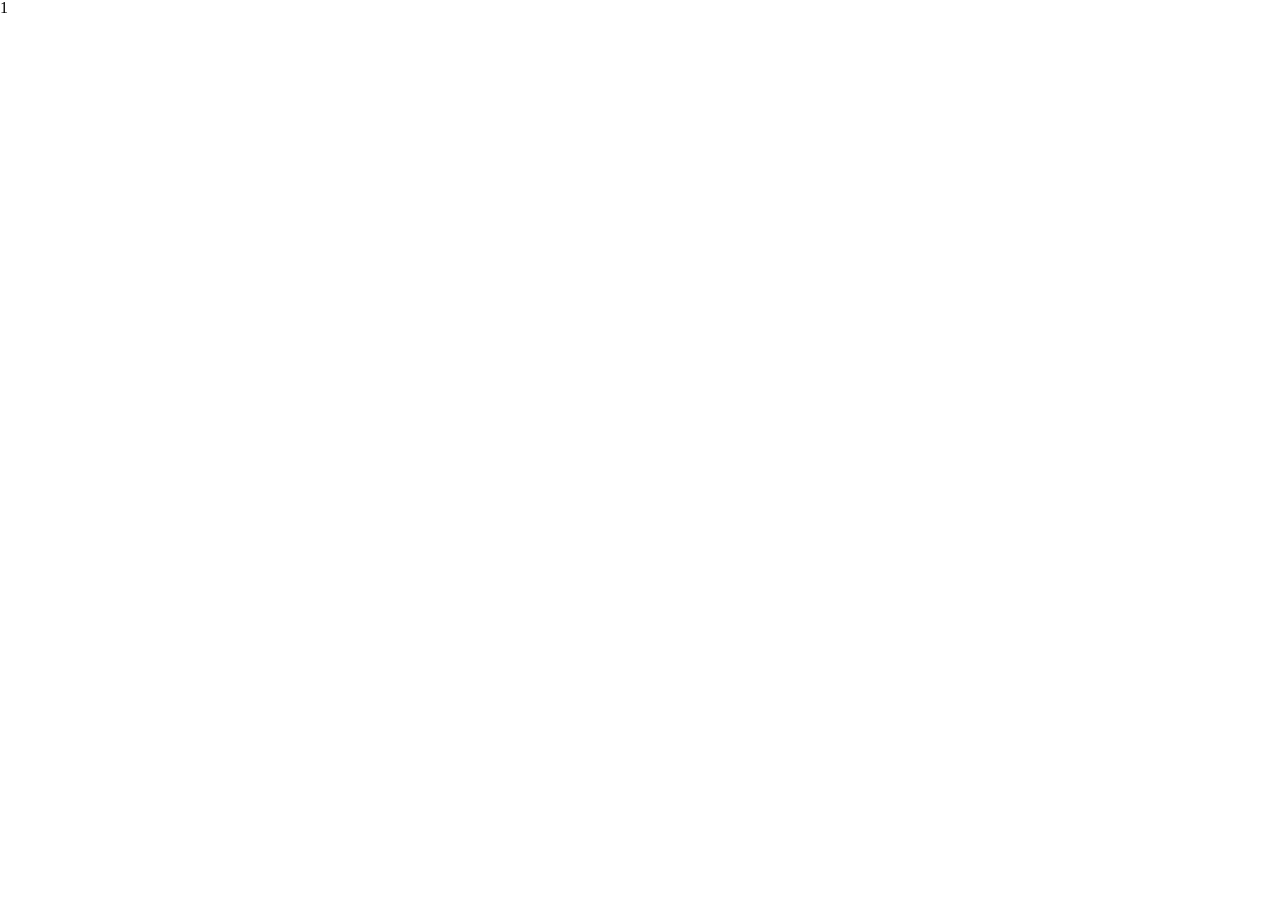
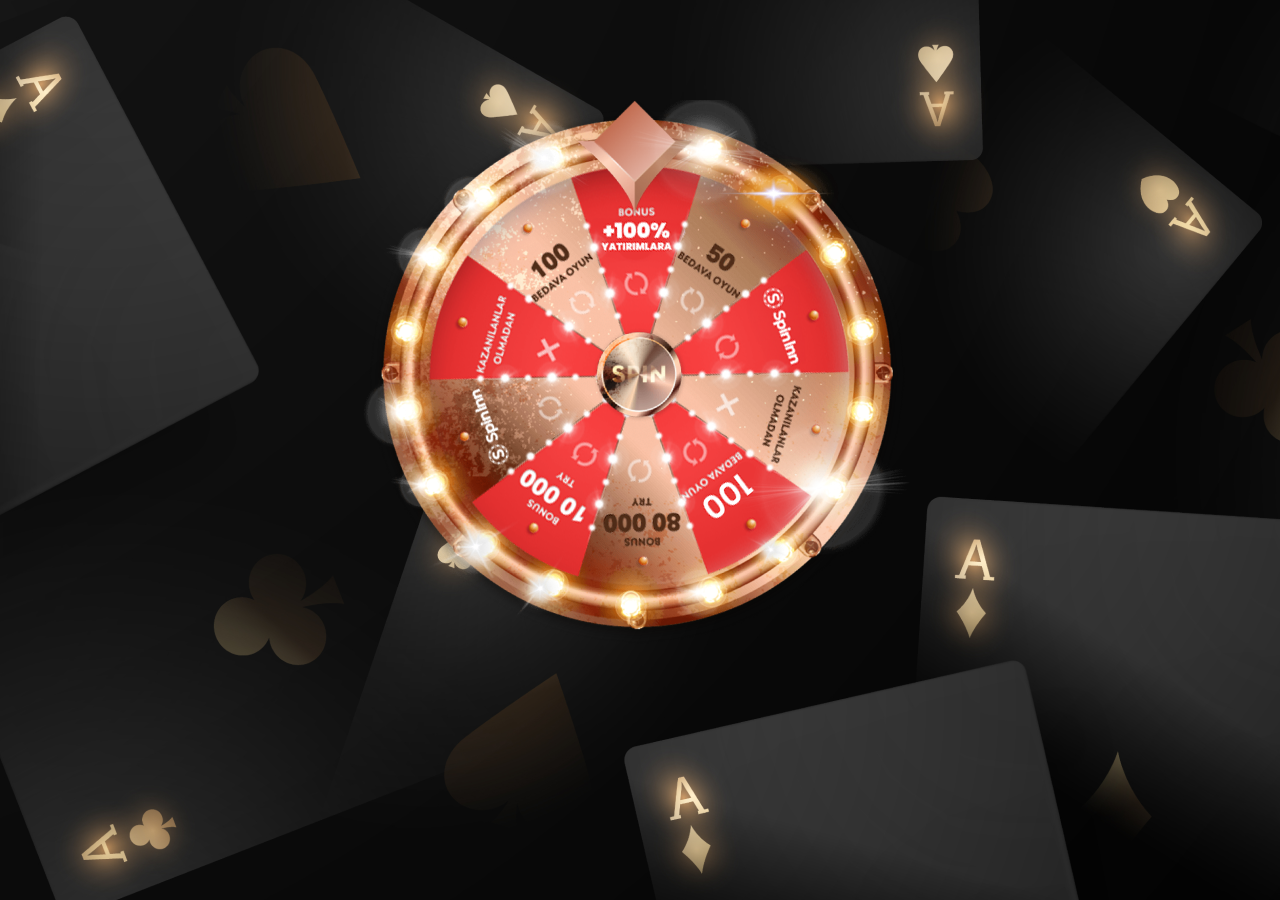
Before and after one commit to olehpetrovasyliev/tspace-testtask-frontend, a plain HTML site: page index.html in a window 1280 px wide. Before the commit the page ends 800 px from the top, so only its background shows below. Drawn offline with Linux system fonts and the light colour scheme.

Commit message:
add wheel elements markup and basic background

```diff
--- a/index.html
+++ b/index.html
@@ -13,6 +13,47 @@
     />
   </head>
   <body>
-    <main>1</main>
+    <main>
+      <div class="game">
+        <div class="game__container">
+          <div class="wheel__wrapper">
+            <img
+              width="590"
+              height="550"
+              src="./images/wheel/Wheel_holder.png"
+              alt="wheel holder"
+              class="wheel__image wheel__image-holder"
+            />
+
+            <img
+              width="590"
+              height="550"
+              src="./images/wheel/Wheel_options.png"
+              alt="wheel options"
+              class="wheel__image wheel__image-options"
+            />
+            <img
+              width="590"
+              height="550"
+              src="./images/wheel/Wheel_winframe.png"
+              alt="wheel winframe"
+              class="wheel__image wheel__image-winframe"
+            />
+            <img
+              width="590"
+              height="550"
+              src="./images/wheel/Wheel_lights.png"
+              alt="wheel lights"
+              class="wheel__image wheel__image-lights"
+            />
+            <img
+              src="./images/wheel/Wheel_center.png"
+              alt="wheel center"
+              class="wheel__image wheel__image-center"
+            />
+          </div>
+        </div>
+      </div>
+    </main>
   </body>
 </html>
--- a/styles.css
+++ b/styles.css
@@ -0,0 +1,33 @@
+html {
+  box-sizing: border-box;
+}
+
+*,
+*::before,
+*::after {
+  box-sizing: inherit;
+  margin: 0;
+}
+
+body {
+  background-image: url("./images/Background.png");
+  background-position: center;
+  background-size: cover;
+  background-repeat: no-repeat;
+  min-height: 100vh;
+}
+
+.wheel__wrapper {
+  position: relative;
+  width: 590px;
+  height: 550px;
+  margin: 100px auto;
+
+  > .wheel__image {
+    display: block;
+    position: absolute;
+    top: 50%;
+    left: 50%;
+    transform: translate(-50%, -50%);
+  }
+}
```
Also changed, not shown: images/Background.png (added), images/decor/Dice_golden.png (added), images/decor/Dice_golden_bg.png (added), images/decor/Gears_left.png (added), images/decor/Gears_right_bottom.png (added), images/decor/Gears_right_top.png (added), images/sprite.svg (added), images/wheel/Wheel_center.png (added), images/wheel/Wheel_holder.png (added), images/wheel/Wheel_lights.png (added), images/wheel/Wheel_options.png (added), images/wheel/Wheel_winframe.png (added).
